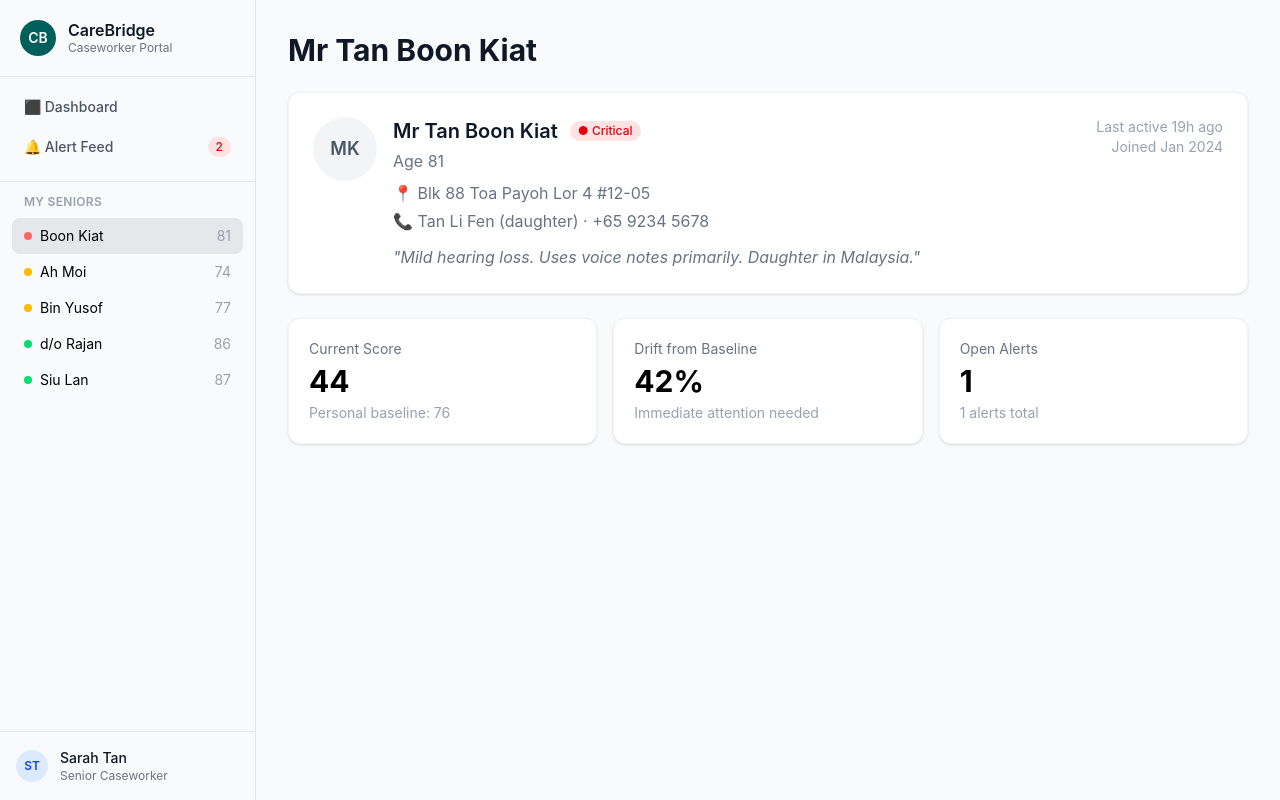
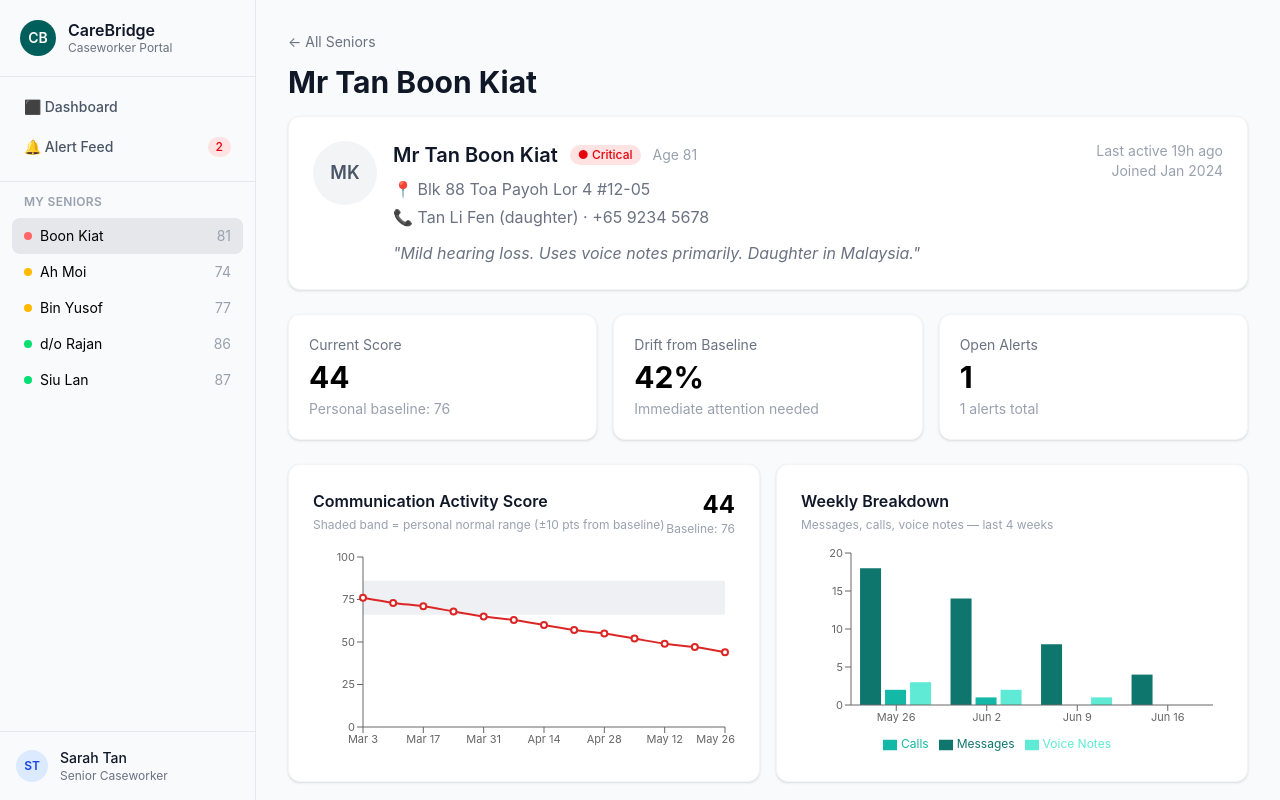
Before and after one commit to saisrinivaaswcg/carebridge, a React (Vite) app in the folder dashboard/: page / in a window 1280 px wide. Both pictures are taken after a click on the button 768 px from the left and 327 px from the top of the page. Shown: the top 800 px of the page. Built offline with nearby package versions, Linux system fonts and the light colour scheme.

Commit message:
Fix AlertFeed to match updated mockAlerts data shape; add trend/weekly charts to SeniorProfile

```diff
--- a/dashboard/src/App.jsx
+++ b/dashboard/src/App.jsx
@@ -45,7 +45,8 @@ function App() {
           <AlertFeed setCurrentPage={setCurrentPage} setSelectedSenior={setSelectedSenior} />
         )}
         {currentPage === 'profile' && selectedSenior && (
-          <SeniorProfile senior={selectedSenior} />
+       //   <SeniorProfile senior={selectedSenior} />
+       <SeniorProfile senior={selectedSenior} setCurrentPage={setCurrentPage} />
         )}
       </div>
     </div>
--- /dev/null
+++ b/dashboard/src/data/mockTrends.js
@@ -0,0 +1,34 @@
+// Generates 12 weeks of trend data dropping from baseline to current score
+function generateTrend(current, baseline) {
+  const weeks = ['Mar 3', 'Mar 10', 'Mar 17', 'Mar 24', 'Mar 31', 'Apr 7', 'Apr 14', 'Apr 21', 'Apr 28', 'May 5', 'May 12', 'May 19', 'May 26']
+  const step = (baseline - current) / (weeks.length - 1)
+  return weeks.map((date, i) => ({
+    date,
+    value: Math.round(baseline - step * i),
+    baselineLow: baseline - 10,
+    baselineHigh: baseline + 10,
+  }))
+}
+
+export const mockTrends = {
+  1: generateTrend(44, 76),
+  2: generateTrend(67, 82),
+  3: generateTrend(60, 79),
+  4: generateTrend(86, 84),
+  5: generateTrend(87, 85),
+}
+
+export const mockWeekly = {
+  1: [
+    { week: 'May 26', messages: 18, calls: 2, voiceNotes: 3 },
+    { week: 'Jun 2', messages: 14, calls: 1, voiceNotes: 2 },
+    { week: 'Jun 9', messages: 8, calls: 0, voiceNotes: 1 },
+    { week: 'Jun 16', messages: 4, calls: 0, voiceNotes: 0 },
+  ],
+  2: [
+    { week: 'May 26', messages: 22, calls: 3, voiceNotes: 4 },
+    { week: 'Jun 2', messages: 19, calls: 2, voiceNotes: 3 },
+    { week: 'Jun 9', messages: 17, calls: 2, voiceNotes: 3 },
+    { week: 'Jun 16', messages: 15, calls: 1, voiceNotes: 2 },
+  ],
+}
--- a/dashboard/src/pages/AlertFeed.jsx
+++ b/dashboard/src/pages/AlertFeed.jsx
@@ -1,69 +1,56 @@
-import { useState } from 'react'
 import { mockAlerts } from '../data/mockAlerts'
 
-const tierStyles = {
-  severe: {
-    border: 'border-red-500',
-    badge: 'bg-red-100 text-red-700',
-    label: 'Urgent',
-  },
-  gradual: {
-    border: 'border-amber-400',
-    badge: 'bg-amber-100 text-amber-700',
-    label: 'Gradual Drift',
-  },
+const tierStyle = {
+  critical: { bg: 'bg-red-50', border: 'border-red-500', badge: 'bg-red-100 text-red-600', label: 'CRITICAL', icon: '⚠️' },
+  watch: { bg: 'bg-amber-50', border: 'border-amber-400', badge: 'bg-amber-100 text-amber-700', label: 'WATCH', icon: '↘' },
 }
 
-function AlertFeed() {
-  const [alerts, setAlerts] = useState(mockAlerts)
-
-  const handleAcknowledge = (id) => {
-    setAlerts(alerts.map(alert =>
-      alert.id === id ? { ...alert, acknowledged: true } : alert
-    ))
+function AlertFeed({ setCurrentPage, setSelectedSenior }) {
+  const openProfile = (seniorId) => {
+    const senior = mockAlerts.find(a => a.seniorId === seniorId)
+    if (senior) {
+      setSelectedSenior({ id: senior.seniorId })
+      setCurrentPage('profile')
+    }
   }
 
-  // Show severe alerts first, regardless of recency
-  const sortedAlerts = [...alerts].sort((a, b) => {
-    if (a.tier === 'severe' && b.tier !== 'severe') return -1
-    if (a.tier !== 'severe' && b.tier === 'severe') return 1
-    return 0
-  })
+  return (
+    <div className="p-8">
+      <h1 className="text-3xl font-bold text-gray-900">Alert Feed</h1>
+      <p className="text-gray-500 mt-1">Sorted by urgency — critical alerts require immediate action</p>
 
-  return (
-    <div className="bg-white rounded-lg shadow p-6">
-      <h2 className="text-xl font-semibold mb-4">Alerts</h2>
+      <div className="bg-white rounded-xl shadow-sm border border-gray-100 p-6 mt-6">
+        <div className="text-xs font-semibold text-gray-400 tracking-wide mb-3">ALERT TIER GUIDE</div>
+        <div className="space-y-2 text-sm">
+          <div className="flex items-center gap-3">
+            <span className="px-2 py-0.5 rounded text-xs font-semibold bg-red-100 text-red-600 border-l-4 border-red-500">CRITICAL</span>
+            <span className="text-gray-600">Sudden anomaly — check on the senior immediately.</span>
+          </div>
+          <div className="flex items-center gap-3">
+            <span className="px-2 py-0.5 rounded text-xs font-semibold bg-amber-100 text-amber-700 border-l-4 border-amber-400">WATCH</span>
+            <span className="text-gray-600">Gradual drift detected — consider scheduling a check-up.</span>
+          </div>
+        </div>
+      </div>
 
-      <div className="space-y-3">
-        {sortedAlerts.map((alert) => {
-          const style = tierStyles[alert.tier]
+      <div className="mt-6 space-y-4">
+        {mockAlerts.map((a) => {
+          const style = tierStyle[a.tier]
           return (
-            <div
-              key={alert.id}
-              className={`border-l-4 ${style.border} bg-gray-50 rounded-r-lg p-4 flex justify-between items-start ${alert.acknowledged ? 'opacity-50' : ''}`}
-            >
-              <div>
-                <div className="flex items-center gap-2 mb-1">
-                  <span className={`px-2 py-0.5 rounded-full text-xs font-medium ${style.badge}`}>
-                    {style.label}
-                  </span>
-                  <span className="font-medium">{alert.seniorName}</span>
-                </div>
-                <p className="text-gray-600 text-sm">{alert.summary}</p>
-                <p className="text-gray-400 text-xs mt-1">{alert.createdAt}</p>
+            <div key={a.id} className={`border-l-4 ${style.border} ${style.bg} rounded-r-xl p-5`}>
+              <div className="flex items-center gap-2 mb-2">
+                <span>{style.icon}</span>
+                <span className={`text-xs font-semibold px-2 py-0.5 rounded ${style.badge}`}>{style.label}</span>
+                <span className="text-gray-700 font-medium">• {a.name}</span>
+                <span className="text-gray-400 text-sm ml-auto">{a.time}</span>
               </div>
-
-              {!alert.acknowledged && (
-                <button
-                  onClick={() => handleAcknowledge(alert.id)}
-                  className="text-sm px-3 py-1 bg-white border border-gray-300 rounded-md hover:bg-gray-100 whitespace-nowrap"
-                >
-                  Acknowledge
-                </button>
-              )}
-              {alert.acknowledged && (
-                <span className="text-sm text-gray-400 whitespace-nowrap">✓ Reviewed</span>
-              )}
+              <p className="text-gray-700">{a.message}</p>
+              <button
+                onClick={() => openProfile(a.seniorId)}
+                className="text-teal-700 font-medium text-sm mt-2 hover:underline"
+              >
+                {a.action} →
+              </button>
             </div>
           )
         })}
--- a/dashboard/src/pages/SeniorProfile.jsx
+++ b/dashboard/src/pages/SeniorProfile.jsx
@@ -1,15 +1,30 @@
-function SeniorProfile({ senior }) {
-  const tierBadge = {
-    critical: 'bg-red-100 text-red-600',
-    watch: 'bg-amber-100 text-amber-700',
-    stable: 'bg-green-100 text-green-700',
-  }
+import { AreaChart, Area, Line, BarChart, Bar, XAxis, YAxis, Tooltip, Legend, ResponsiveContainer } from 'recharts'
+import { mockTrends, mockWeekly } from '../data/mockTrends'
+import { mockAlerts } from '../data/mockAlerts'
+
+const tierBadge = {
+  critical: 'bg-red-100 text-red-600',
+  watch: 'bg-amber-100 text-amber-700',
+  stable: 'bg-green-100 text-green-700',
+}
+
+function SeniorProfile({ senior, setCurrentPage }) {
+  const trend = mockTrends[senior.id] || []
+  const weekly = mockWeekly[senior.id] || []
+  const alertHistory = mockAlerts.filter(a => a.seniorId === senior.id)
 
   return (
     <div className="p-8">
+      <button
+        onClick={() => setCurrentPage('dashboard')}
+        className="text-sm text-gray-500 hover:text-gray-700 mb-3 flex items-center gap-1"
+      >
+        ← All Seniors
+      </button>
+
       <h1 className="text-3xl font-bold text-gray-900">{senior.name}</h1>
 
-      <div className="bg-white rounded-xl shadow-sm border border-gray-100 p-6 mt-6 flex justify-between items-start">
+      <div className="bg-white rounded-xl shadow-sm border border-gray-100 p-6 mt-4 flex justify-between items-start">
         <div className="flex gap-4">
           <div className="w-16 h-16 rounded-full bg-gray-100 text-gray-600 flex items-center justify-center font-semibold text-lg flex-shrink-0">
             {senior.initials}
@@ -20,8 +35,8 @@ function SeniorProfile({ senior }) {
               <span className={`text-xs font-medium px-2 py-0.5 rounded-full ${tierBadge[senior.tier]}`}>
                 ● {senior.tier.charAt(0).toUpperCase() + senior.tier.slice(1)}
               </span>
+              <span className="text-gray-400 text-sm">Age {senior.age}</span>
             </div>
-            <div className="text-gray-500 mt-1">Age {senior.age}</div>
             {senior.address && <div className="text-gray-500 mt-2">📍 {senior.address}</div>}
             {senior.contact && <div className="text-gray-500 mt-1">📞 {senior.contact}</div>}
             {senior.note && <div className="text-gray-500 mt-3 italic">"{senior.note}"</div>}
@@ -49,7 +64,68 @@ function SeniorProfile({ senior }) {
         <div className="bg-white rounded-xl shadow-sm border border-gray-100 p-5">
           <div className="text-sm text-gray-500">Open Alerts</div>
           <div className="text-3xl font-bold mt-1">{senior.unread}</div>
-          <div className="text-sm text-gray-400 mt-1">{senior.unread} alerts total</div>
+          <div className="text-sm text-gray-400 mt-1">{alertHistory.length} alerts total</div>
+        </div>
+      </div>
+
+      <div className="grid grid-cols-2 gap-4 mt-6">
+        <div className="bg-white rounded-xl shadow-sm border border-gray-100 p-6">
+          <div className="flex justify-between items-start">
+            <div>
+              <h3 className="font-semibold text-gray-900">Communication Activity Score</h3>
+              <p className="text-xs text-gray-400 mt-1">Shaded band = personal normal range (±10 pts from baseline)</p>
+            </div>
+            <div className="text-right">
+              <div className="text-2xl font-bold">{senior.score}</div>
+              <div className="text-xs text-gray-400">Baseline: {senior.baseline}</div>
+            </div>
+          </div>
+          <ResponsiveContainer width="100%" height={220}>
+            <AreaChart data={trend} margin={{ top: 20, right: 10, left: -10, bottom: 0 }}>
+              <XAxis dataKey="date" tick={{ fontSize: 11 }} />
+              <YAxis domain={[0, 100]} tick={{ fontSize: 11 }} />
+              <Tooltip />
+              <Area dataKey="baselineHigh" stroke="none" fill="#e5e7eb" fillOpacity={0.6} />
+              <Area dataKey="baselineLow" stroke="none" fill="#ffffff" fillOpacity={1} />
+              <Line type="monotone" dataKey="value" stroke="#dc2626" strokeWidth={2} dot={{ r: 3 }} />
+            </AreaChart>
+          </ResponsiveContainer>
+        </div>
+
+        <div className="bg-white rounded-xl shadow-sm border border-gray-100 p-6">
+          <h3 className="font-semibold text-gray-900">Weekly Breakdown</h3>
+          <p className="text-xs text-gray-400 mt-1">Messages, calls, voice notes — last 4 weeks</p>
+          <ResponsiveContainer width="100%" height={220}>
+            <BarChart data={weekly} margin={{ top: 20, right: 10, left: -10, bottom: 0 }}>
+              <XAxis dataKey="week" tick={{ fontSize: 11 }} />
+              <YAxis tick={{ fontSize: 11 }} />
+              <Tooltip />
+              <Legend wrapperStyle={{ fontSize: 12 }} />
+              <Bar dataKey="messages" fill="#0f766e" name="Messages" />
+              <Bar dataKey="calls" fill="#14b8a6" name="Calls" />
+              <Bar dataKey="voiceNotes" fill="#5eead4" name="Voice Notes" />
+            </BarChart>
+          </ResponsiveContainer>
+        </div>
+      </div>
+
+      <div className="bg-white rounded-xl shadow-sm border border-gray-100 p-6 mt-6">
+        <h3 className="font-semibold text-gray-900 mb-4">Alert History <span className="text-gray-400 font-normal">{alertHistory.length} alerts</span></h3>
+        {alertHistory.length === 0 && <p className="text-gray-400 text-sm">No alerts for this senior.</p>}
+        <div className="space-y-3">
+          {alertHistory.map((a) => (
+            <div key={a.id} className={`border-l-4 ${a.tier === 'critical' ? 'border-red-500 bg-red-50' : 'border-amber-400 bg-amber-50'} rounded-r-lg p-4`}>
+              <div className="flex items-center gap-2 mb-1">
+                <span className={`text-xs font-semibold px-2 py-0.5 rounded ${a.tier === 'critical' ? 'bg-red-100 text-red-600' : 'bg-amber-100 text-amber-700'}`}>
+                  {a.tier.toUpperCase()}
+                </span>
+                <span className="text-gray-700 font-medium">• {a.name}</span>
+                <span className="text-gray-400 text-sm ml-auto">{a.time}</span>
+              </div>
+              <p className="text-gray-700 text-sm">{a.message}</p>
+              <button className="text-teal-700 font-medium text-sm mt-1 hover:underline">{a.action} →</button>
+            </div>
+          ))}
         </div>
       </div>
     </div>
```
Also changed, not shown: dashboard/src/data/mockAlerts.js (+9 -18 lines).
